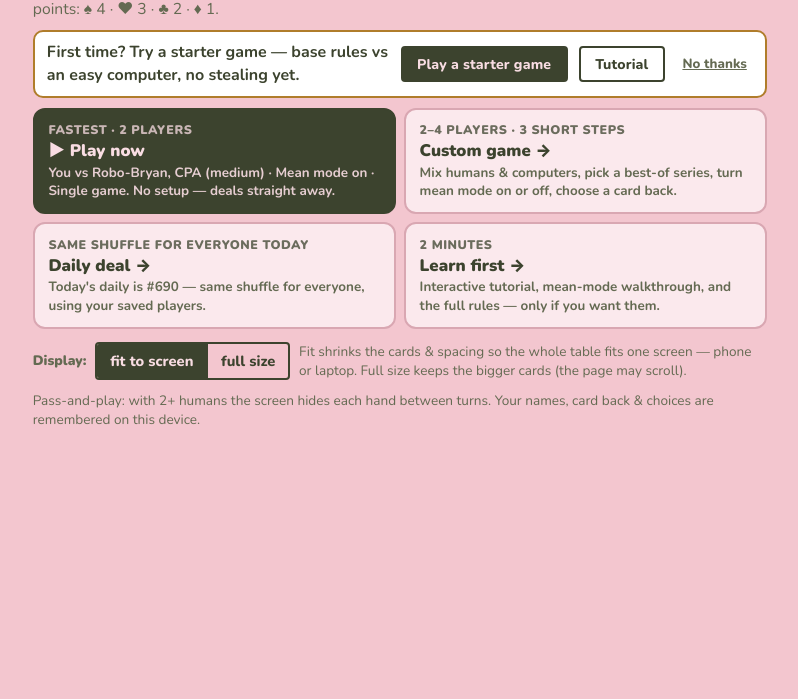
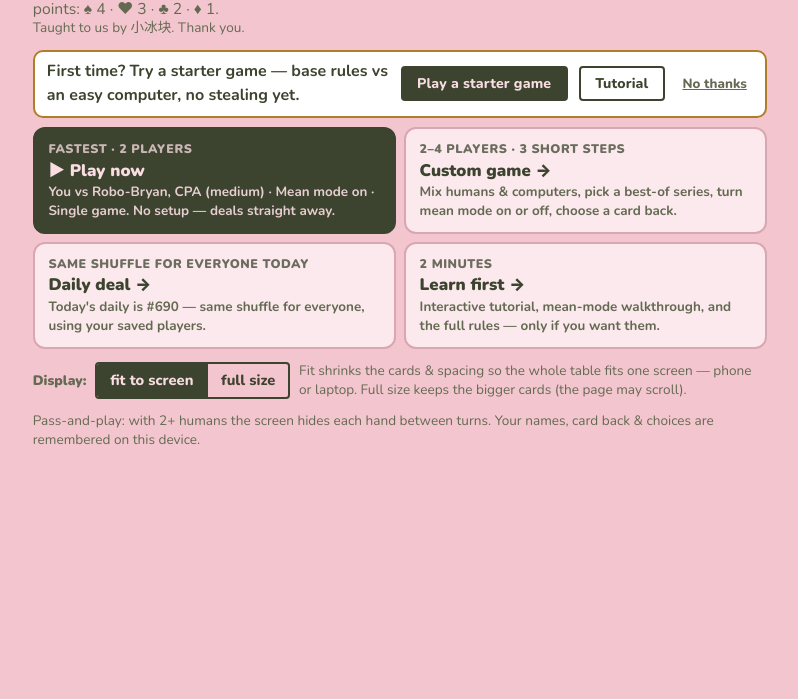
Before and after one commit to BryanZhang314/bryanzhang-fun, a plain HTML site: page public/14-points/index.html in a window 1280 px wide. Shown: the part 101-800 px from the top of the page, without its empty margins (240-1038 px from the left). Drawn offline with nearby package versions, Linux system fonts and the light colour scheme.

Commit message:
Credit 小冰块 under the 14 Points title
Co-Authored-By: Claude Fable 5.2 <noreply@anthropic.com>
Claude-Session: https://claude.ai/code/session_012kTr7Ns3dxMJ6u9y8EHG2V

```diff
--- a/public/14-points/index.html
+++ b/public/14-points/index.html
@@ -742,6 +742,7 @@
         <a href="/" style="display:inline-block;margin-bottom:.4rem;font-size:.85rem;font-weight:700;color:inherit;opacity:.75;text-decoration:none">&larr; Bryan's Cyber-Physiognomy</a>
         <h1 class="title">14 points</h1>
         <p class="tagline">Make sets that add up to <b>14</b> — one field card + cards from your hand. Suits are points: ♠ 4 · ♥ 3 · ♣ 2 · ♦ 1.</p>
+        <p class="tiny" style="margin:-.3rem 0 .8rem">Taught to us by <span lang="zh">小冰块</span>. Thank you.</p>
 
         <div class="tutprompt hidden" id="tutPrompt" role="note">
           <span class="grow"><b>First time?</b> Try a starter game — base rules vs an easy computer, no stealing yet.</span>
```
Also changed, not shown: static/14-points/index.html (+1 -0 lines).
